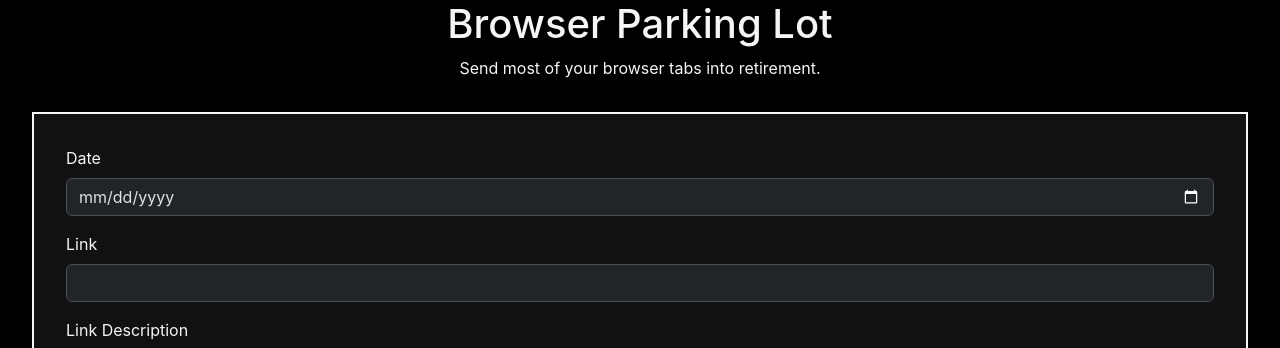
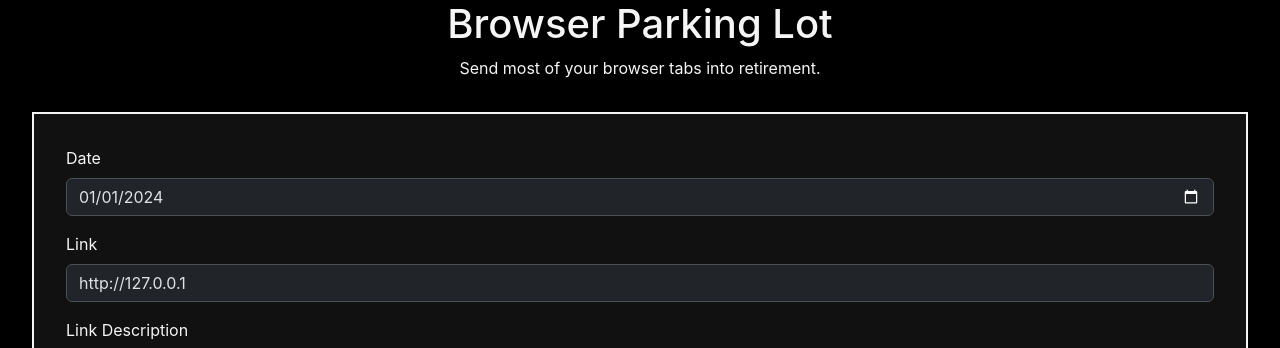
Before and after one commit to cheyennefahr123/to-do-list, a React (Create React App) app: page / in a window 1280 px wide. Shown: the top 348 px of the page. Built offline with nearby package versions, Linux system fonts and the light colour scheme.

Commit message:
completed data formatting for fields

```diff
--- a/src/App.jsx
+++ b/src/App.jsx
@@ -24,6 +24,20 @@ function App() {
 
     ]);
 
+    function addItem(date, link, description, priority) {
+        setToDoListItems(oldItems => [
+            ...oldItems,
+            {
+                id: nanoid(),
+                date,
+                priority,
+                link,
+                description,
+            }
+        ]);
+
+    }
+
     return (
         <div className="App">
             <header className="App-header">
@@ -31,7 +45,7 @@ function App() {
                 <p>Send most of your browser tabs into retirement.</p>
             </header>
             <main>
-                <ToDoListForm />
+                <ToDoListForm addItem={addItem} />
                 <ToDoList ToDoListItems={ToDoListItems} />
             </main>
         </div>
--- a/src/Components/ToDoListForm/ToDoListForm.jsx
+++ b/src/Components/ToDoListForm/ToDoListForm.jsx
@@ -9,10 +9,10 @@ const PRIORITIES = {
 }
 
 
-export default function ToDoListForm() {
+export default function ToDoListForm( {addItem} ) {
 
-  const [date, setDate] = useState('');
-  const [link, setLink] = useState('');
+  const [date, setDate] = useState('2024-01-01');
+  const [link, setLink] = useState('http://127.0.0.1');
   const [description, setDescription] = useState('');
   const [priority, setPriority] = useState(PRIORITIES.Medium);
 
@@ -32,8 +32,19 @@ export default function ToDoListForm() {
     setPriority(e.target.value);
   }
 
+  function handleSubmit(e) {
+    e.preventDefault();
+    let [y, M, d] = date.split('-');
+    let formattedDate = `${M}/${d}/${y}`;
+    addItem(formattedDate, link, description, priority);
+    setDate('');
+    setLink('');
+    setDescription('');
+    setPriority(PRIORITIES.Medium);
+  }
+
   return (
-    <Form data-bs-theme="dark" className="to-do-form">
+    <Form data-bs-theme="dark" className="to-do-form" onSubmit={handleSubmit}>
       <FormGroup className ="to-do-row">
         <Label htmlFor="link-date">Date</Label>
         <Input
```
